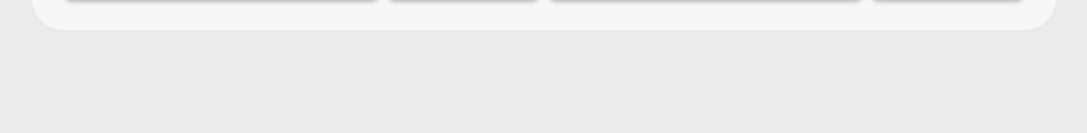
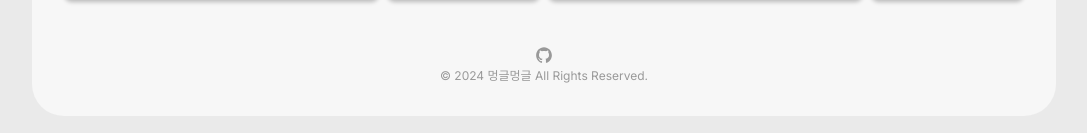
Before and after one commit to JiiHong/meong-geul-meong-geul, a Next.js app: page / in a window 1280 px wide. Shown: the part 1274-1407 px from the top of the page, without its empty margins (96-1183 px from the left). Before the commit the page ends 1324 px from the top, so only its background shows below. Built offline with nearby package versions, Linux system fonts and the light colour scheme; no server answers; the database is empty.

Commit message:
[#53] Fix: layout에 Footer 컴포넌트 추가

```diff
--- a/src/app/layout.tsx
+++ b/src/app/layout.tsx
@@ -6,6 +6,7 @@ import ReactQueryProvider from '@/components/ReactQueryProviders';
 import NextAuthContext from '@/context/NextAuthContext';
 import { UserContextProvider } from '@/context/UserContext';
 import { ModalContextProvider } from '@/context/ModalContext';
+import Footer from '@/components/main/Footer';
 
 const inter = Inter({ subsets: ['latin'] });
 
@@ -37,6 +38,7 @@ export default function RootLayout({
               </UserContextProvider>
             </NextAuthContext>
           </ReactQueryProvider>
+          <Footer />
         </div>
       </body>
     </html>
```
